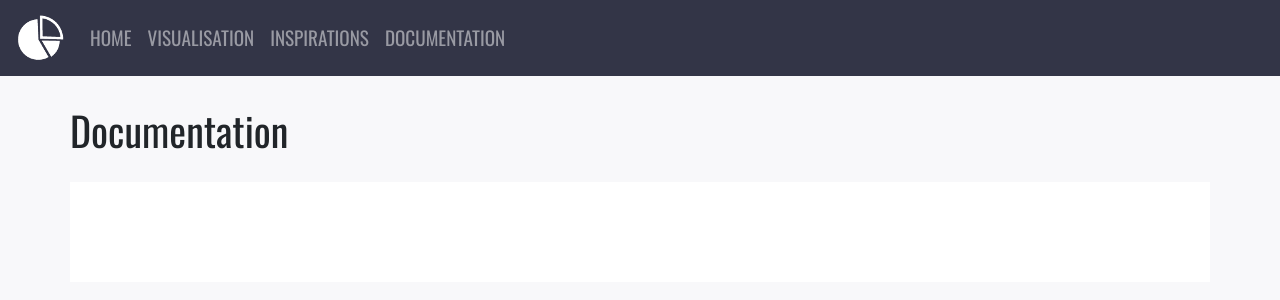
After one commit to razamanaza/flask-backend, a Flask app: template templates/documentation.html in a window 1280 px wide. The commit adds this page. Shown: the top 300 px of the page. Run offline with Flask 2, Linux system fonts and the light colour scheme; the template is opened without the code that fills it, so the values that code supplies are empty; parts of the project's set-up code (start-up, migrations or seed data) failed here and were passed over.

Commit message:
Added documentation page

```diff
--- a/app.py
+++ b/app.py
@@ -35,6 +35,10 @@ def visual():
 @app.route('/inspirations')
 def inspirations():
   return render_template('inspirations.html')
+
+@app.route('/documentation')
+def documentation():
+  return render_template('documentation.html')
 
 ##### API ####
 
--- /dev/null
+++ b/templates/documentation.html
@@ -0,0 +1,12 @@
+{% extends 'layouts/default.html' %}
+{% block title %}Documentation{% endblock %}
+
+{% block content %}
+<section class="documentation">
+  <div class="container header-container">
+    <h1>Documentation</h1>
+  </div>
+  <div class="container content">
+  </div>
+</section>
+{%endblock%}
--- a/templates/layouts/navigation.html
+++ b/templates/layouts/navigation.html
@@ -1,7 +1,8 @@
 {% set navigation = [
   ('Home', '/'),
   ('Visualisation', '/visual'),
-  ('Inspirations', '/inspirations')
+  ('Inspirations', '/inspirations'),
+  ('Documentation', '/documentation')
 ]%}
 
 <nav class="navbar navbar-dark bg-dark navbar-expand-lg">
```
